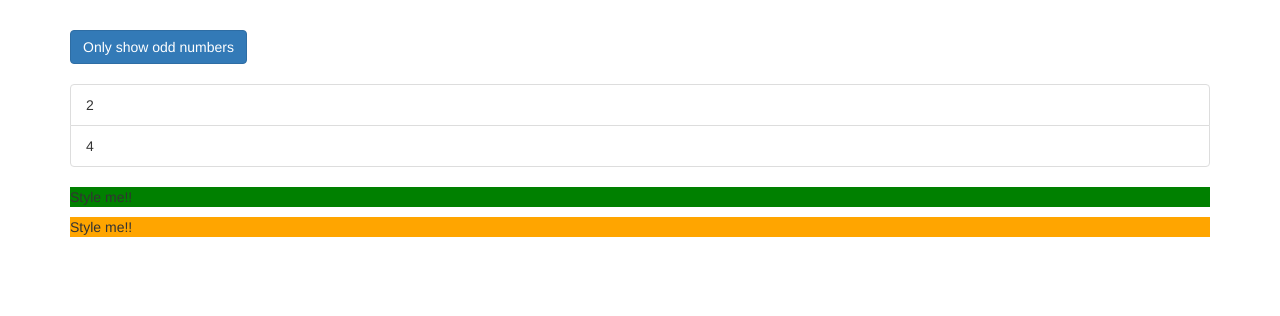
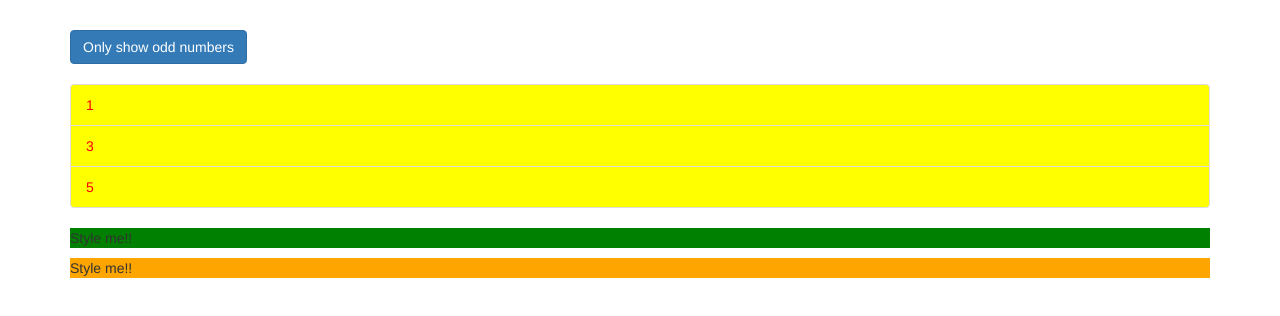
Before and after one commit to UcheSylvester/LearnAngular, an Angular app in the folder directives-start/directives-start/: page / in a window 1280 px wide. Shown: the top 316 px of the page. Built offline with nearby package versions, Linux system fonts and the light colour scheme.

Commit message:
custom structural directive

```diff
--- a/directives-start/directives-start/src/app/app.component.html
+++ b/directives-start/directives-start/src/app/app.component.html
@@ -6,7 +6,7 @@
       </button>
       <br /><br />
       <ul class="list-group">
-        <div *ngIf="onlyOdd">
+        <!-- <div *ngIf="onlyOdd">
           <li
             *ngFor="let odd of oddNumbers"
             [ngClass]="{ odd: odd % 2 !== 0 }"
@@ -26,10 +26,31 @@
           >
             {{ even }}
           </li>
+        </div> -->
+        <div *appUnless="onlyOdd">
+          <li
+            *ngFor="let odd of oddNumbers"
+            [ngClass]="{ odd: odd % 2 !== 0 }"
+            [ngStyle]="{
+              backgroundColor: odd % 2 !== 0 ? 'yellow' : 'transparent'
+            }"
+            class="list-group-item"
+          >
+            {{ odd }}
+          </li>
         </div>
       </ul>
       <ng-template [ngIf]="onlyOdd">
-        <p>Only odd</p>
+        <div>
+          <p>Only odd</p>
+          <li
+            *ngFor="let even of evenNumbers"
+            [ngClass]="{ odd: even % 2 !== 0 }"
+            class="list-group-item"
+          >
+            {{ even }}
+          </li>
+        </div>
       </ng-template>
     </div>
   </div>
--- a/directives-start/directives-start/src/app/app.module.ts
+++ b/directives-start/directives-start/src/app/app.module.ts
@@ -6,9 +6,10 @@
 import { AppComponent } from "./app.component";
 import { BasicHighlightDirective } from "./basic-highlight/basic-highlight.directive";
 import { BetterHightlightDirective } from './better-highlight/better-hightlight.directive';
+import { UnlessDirective } from './unless/unless.directive';
 
 @NgModule({
-  declarations: [AppComponent , BasicHighlightDirective, BetterHightlightDirective],
+  declarations: [AppComponent , BasicHighlightDirective, BetterHightlightDirective, UnlessDirective],
   imports: [BrowserModule, FormsModule, HttpModule],
   providers: [],
   bootstrap: [AppComponent]
--- /dev/null
+++ b/directives-start/directives-start/src/app/unless/unless.directive.ts
@@ -0,0 +1,17 @@
+import { Directive, Input, TemplateRef, ViewContainerRef } from "@angular/core";
+
+@Directive({
+  selector: "[appUnless]"
+})
+export class UnlessDirective {
+  @Input() set appUnless(condition: boolean) {
+    !condition
+      ? this.vcRef.createEmbeddedView(this.templateRef)
+      : this.vcRef.clear();
+  }
+
+  constructor(
+    private templateRef: TemplateRef<any>,
+    private vcRef: ViewContainerRef
+  ) {}
+}
```
